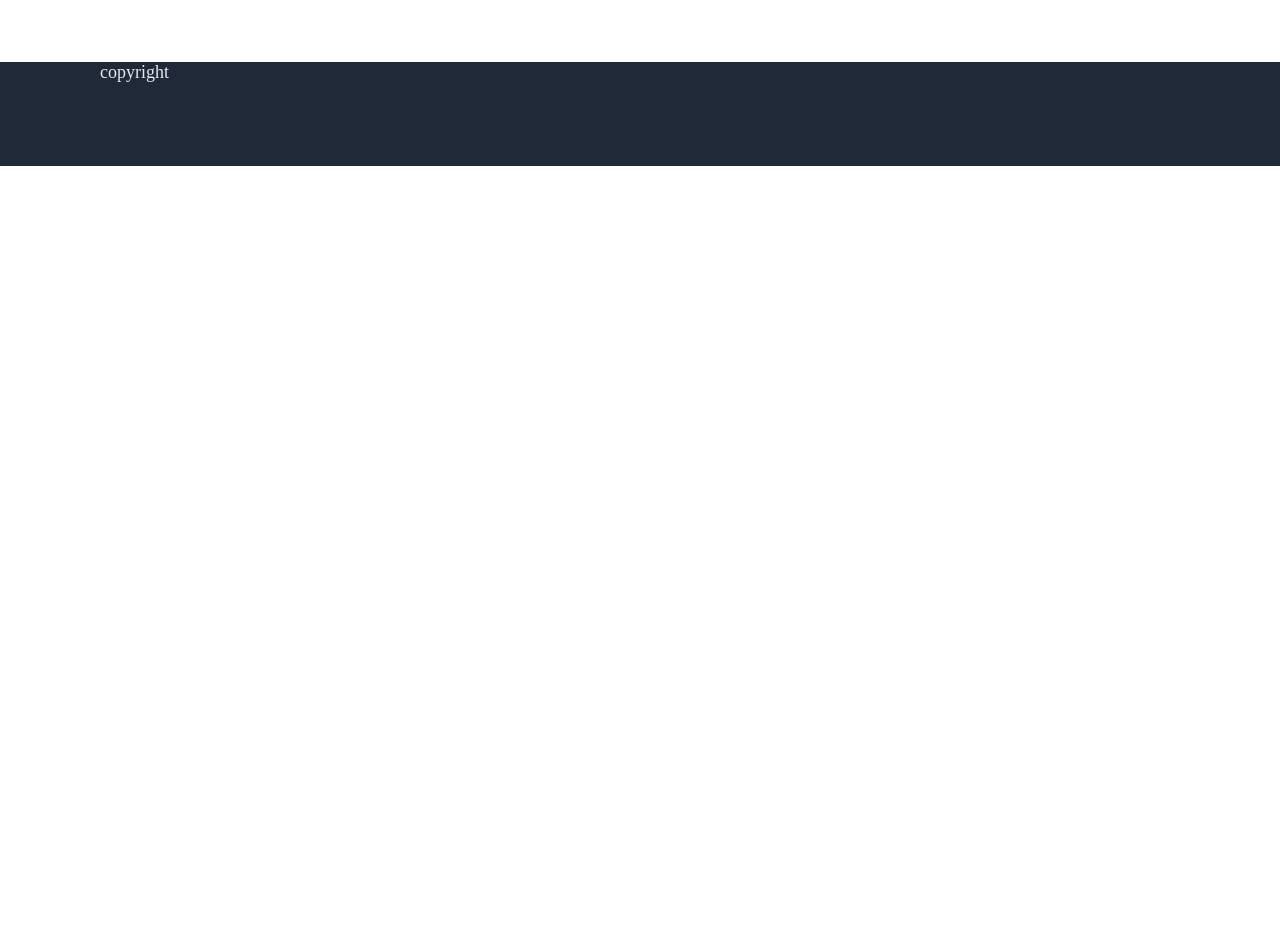
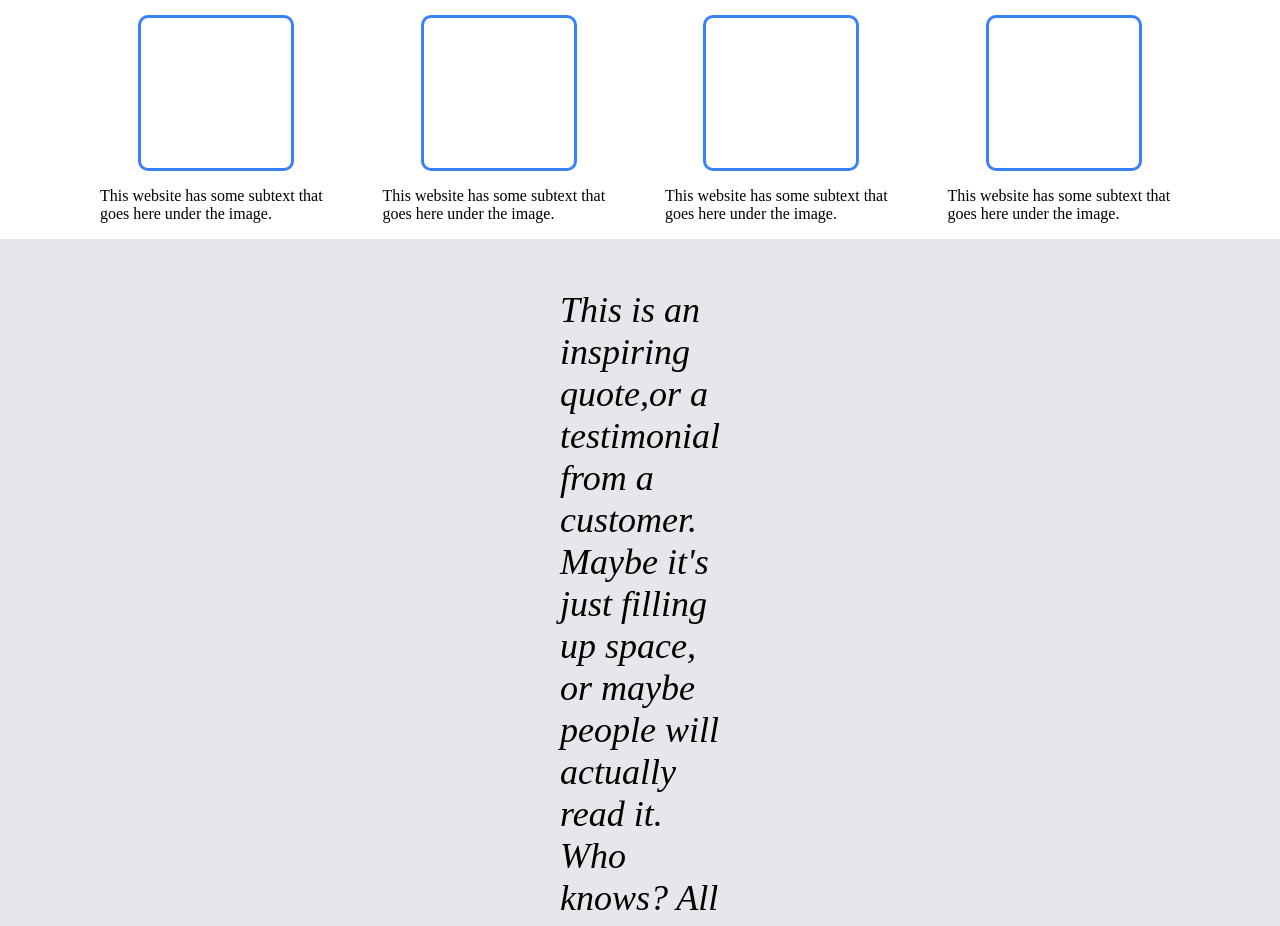
Before and after one commit to 17bsmrtic/Signup, a plain HTML site: page cssTestSite/home.html in a window 1280 px wide. Shown: the part 634-1560 px from the top of the page. Before the commit the page ends 800 px from the top, so only its background shows below. Drawn offline with Linux system fonts and the light colour scheme.

Commit message:
finished landing page

```diff
--- a/cssTestSite/home.css
+++ b/cssTestSite/home.css
@@ -9,6 +9,13 @@ body {
 
 h1 {
     font-size: 48px;
+
+}
+
+h2 {
+    font-size: 36px;
+    font-weight: 800;
+    color: #1F2937;
 
 }
 
@@ -31,11 +38,13 @@ h1 {
     font-size: 18px;
     color: #E5E7EB;
     flex: 1;
+    display: flex;
+    justify-content: center;
+
 }
 
 .content{
-    padding-left: 100px;
-    padding-right: 100px;
+    padding: 100px;
     background-color: #1F2937;
     color: #F9FAF8;
     flex: 1;
@@ -47,21 +56,56 @@ h1 {
 .info{
     padding-left: 100px;
     padding-right: 100px;
+    display:flex;
     flex: 1;
+    align-items: center;
+    flex-direction: column;
 }
 
 .quote{
-    padding-left: 100px;
-    padding-right: 100px;
+    padding-left: 600px;
+    padding-right: 600px;
+    padding-top: 50px;
+    padding-bottom: 50px;
     background-color: #E5E7EB;
     flex: 1;
+    display:flex;
+    flex-direction: column;
+    align-items: center;
+}
+
+.saying{
+    font-size: 36px;
+    font-style: italic;
+    font-weight: 300;
+}
+
+.author{
+    color: #1F2937;
+    font-weight: 800;
+    align-self: flex-end;
 }
 
 .action{
     /* sds */
     padding-left: 100px;
     padding-right: 100px;
+    padding-top: 50px;
+    padding-bottom: 50px;
     flex: 1;
+    display: flex;
+    justify-content: center;
+}
+
+.call{
+    display:flex;
+    align-items: center;
+    justify-content: space-between;
+    gap: 10px;
+    background-color: #3882F6;
+    width:800px;
+    padding: 20px;
+    border-radius: 10px;
 }
 
 .awesome{
@@ -84,6 +128,26 @@ h1 {
     font-weight: 800;
 }
 
+
+.imgContainers{
+    display: flex;
+    gap:50px;
+}
+.imgData{
+    display: flex;
+    flex-direction: column;
+    align-items: center;
+    color: black;
+}
+
+.box{
+    height: 150px;
+    width: 150px;
+    border-style: solid;
+    border-color: #3882F6;
+    border-radius: 10px;
+}
+
 ul{
     display:flex;
     gap:10px;
@@ -92,8 +156,12 @@ ul{
 }
 
 button {
-
-    width: 200px;
+    background-color: #3882F6;
+    color: #E5E7EB;
+    font-weight: 600;
+    border-radius: 10px;
+    width: 100px;
+    height: 30px;
 }
 
 /* When changing links themselves need to use a tag */
--- a/cssTestSite/home.html
+++ b/cssTestSite/home.html
@@ -28,6 +28,8 @@
             <h1>This website is awesome</h1>
             <p>This website has some subtext that goes here under the main title. It's a smaller font and the color is lower contrast</p>
             <button>Sign up</button>
+
+
         </div>
         <div class = "placeholder">
             Placeholder for image
@@ -35,19 +37,52 @@
     </div>
 
     <div class = "info">
-        Some Random information
+        <h2>Some Random information</h2>
+        <div class = "imgContainers">
+            <div class = "imgData">
+                <div class = "box">
+                </div>
+                <p>This website has some subtext that goes here under the image.</p>
+            </div>
+            <div class = "imgData">
+                <div class="box">
+                </div>
+                <p>This website has some subtext that goes here under the image.</p>
+            </div>
+            <div class = "imgData">
+                <div class="box">
+                </div>
+                <p>This website has some subtext that goes here under the image.</p>
+            </div>
+            <div class = "imgData">
+                <div class="box">
+                </div>
+                <p>This website has some subtext that goes here under the image.</p>
+            </div>
+        </div>
     </div>
 
     <div class = "quote">
-        This is where the quote goes
+        <div class = "saying">
+            This is an inspiring quote,or a testimonial from a customer. Maybe it's just filling up space, or maybe people will actually read it. Who knows? All I know is that it looks nice.
+        </div>
+        <div class = "author">
+            -Thor, God of Thunder
+        </div>
     </div>
 
     <div class = "action">
-        Call to action time
+        <div class = "call">
+            <div class = "words">
+                <h3>Call to action! It's time!</h3>
+                <p>Sign up for our product by clicking that button right there!</p>
+            </div>
+            <button>Sign up</button>
+        </div>
     </div>
 
     <div class = "footer">
-        copyright
+        <p>Copyright © The Odin Project 2021</p>
     </div>
 
 </body>
```
